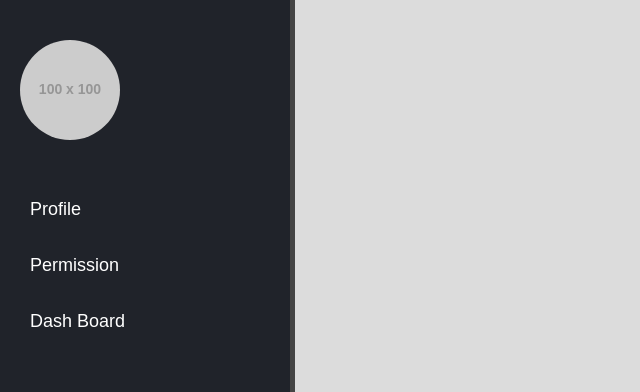
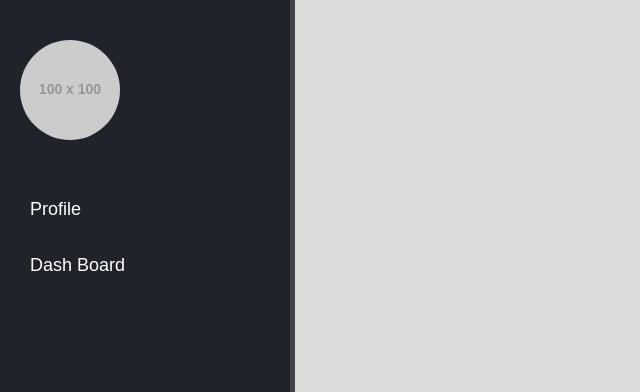
Before and after one commit to muhannd2004/stylosphere, a React (Vite) app in the folder frontend/: page /admin in a window 1280 px wide. Shown: the top 392 px of the page, without its empty margins (0-640 px from the left). Built offline with nearby package versions, Linux system fonts and the light colour scheme.

Commit message:
adminLevels

```diff
--- a/frontend/src/components/admin/AdminPage.jsx
+++ b/frontend/src/components/admin/AdminPage.jsx
@@ -10,6 +10,7 @@ function AdminPage() {
   const maxSidebarWidth = 400; // Maximum width for sidebar
 
   const handleMouseDown = (e) => {
+    console.log(user.adminLevel);
     const startX = e.clientX;
     const startWidth = sidebarWidth;
 
@@ -47,9 +48,11 @@ function AdminPage() {
             <li>
               <Link to="ProfileAdmin">Profile</Link>
             </li>
+            {user.adminLevel === "superAdmin" && (
             <li>
               <Link to="Permission">Permission</Link>
             </li>
+            )}
             <li>
               <Link to="Dash">Dash Board</Link>
             </li>
--- a/frontend/src/components/signningIn.jsx
+++ b/frontend/src/components/signningIn.jsx
@@ -33,10 +33,11 @@ const SignIn = () => {
           name: data.user.name,
           type: data.user.type,
           userStatus: true, // Set user as logged in
+          adminLevel: data.user.adminLevel,
           image: data.user.userImage,
           userId: data.user.id,
         });
-        console.log(user.email); // Debugging: check response structure
+        console.log(data.user); // Debugging: check response structure
 
         navigate('/'); // Redirect to user profile page
       } else if (response.status === 401) {
--- a/frontend/src/components/user/UserContext.jsx
+++ b/frontend/src/components/user/UserContext.jsx
@@ -6,7 +6,7 @@ export const UserProvider = ({ children }) => {
   // Initialize user state from localStorage (if available)
   const [user, setUser] = useState(() => {
     const storedUser = localStorage.getItem('user');
-    return storedUser ? JSON.parse(storedUser) : { email: '', name: '', type: '', userStatus: false , image: '' , userId: -1};
+    return storedUser ? JSON.parse(storedUser) : { email: '', name: '', type: '', admin_level: '', userStatus: false, image: '', userId: -1 };
   });
 
   // Update user data and store it in localStorage
```
